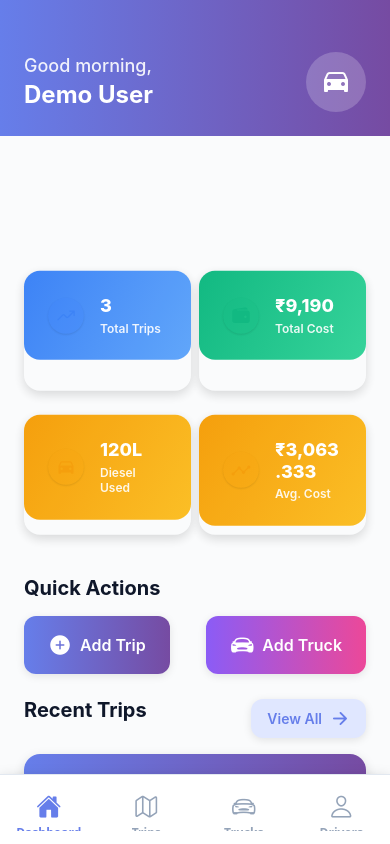
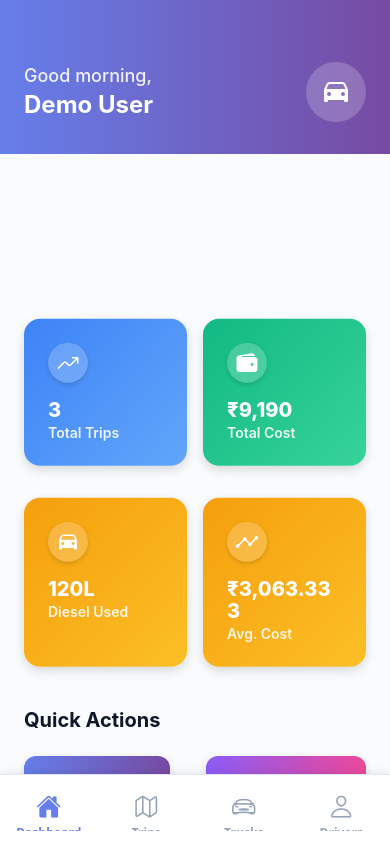
Before and after one commit to 0Anish0/TruckData, a React Native app: screen /DashboardMain in a window 390 px wide. Built offline with nearby package versions, Linux system fonts and the light colour scheme.

Commit message:
Refactor EnhancedDashboardScreen styles for improved layout and consistency. Update stat card dimensions, icon styles, and padding values to enhance UI clarity. Adjust header and quick actions styling to align with the global theme, ensuring a cohesive design across the application.

```diff
--- a/src/screens/EnhancedDashboardScreen.tsx
+++ b/src/screens/EnhancedDashboardScreen.tsx
@@ -131,8 +131,8 @@ const EnhancedDashboardScreen: React.FC<EnhancedDashboardScreenProps> = ({ navig
         style={styles.statCardGradient}
       >
         <View style={styles.statCardContent}>
-          <View style={[styles.statIcon, { backgroundColor: color + '30' }]}>
-            <Ionicons name={icon} size={20} color={color} />
+          <View style={styles.statIconContainer}>
+            <Ionicons name={icon} size={24} color={COLORS.textInverse} />
           </View>
           <View style={styles.statTextContainer}>
             <Text style={styles.statValue}>{value}</Text>
@@ -319,11 +319,12 @@ const styles = StyleSheet.create({
   },
   scrollView: {
     flex: 1,
-    marginTop: 120, // Add margin to account for sticky header height
+    marginTop: 140, // Add margin to account for sticky header height
   },
   scrollContent: {
     flexGrow: 1,
     paddingBottom: SIZES.spacingXl,
+    paddingTop: SIZES.spacingSm,
   },
   loadingContainer: {
     flex: 1,
@@ -337,8 +338,8 @@ const styles = StyleSheet.create({
   },
   header: {
     paddingHorizontal: SIZES.spacingLg,
-    paddingTop: SIZES.spacingXl + 20, // Add extra padding for status bar/notch
-    paddingBottom: SIZES.spacingLg,
+    paddingTop: SIZES.spacingXl + 30, // Add extra padding for status bar/notch
+    paddingBottom: SIZES.spacingXl,
     position: 'absolute',
     top: 0,
     left: 0,
@@ -380,83 +381,86 @@ const styles = StyleSheet.create({
     marginTop: SIZES.spacingLg,
     marginBottom: SIZES.spacingXl,
     justifyContent: 'space-between',
-    gap: SIZES.spacingSm,
+    gap: SIZES.spacingMd,
   },
   statCard: {
-    width: (width - SIZES.spacingLg * 2 - SIZES.spacingSm) / 2,
+    width: (width - SIZES.spacingLg * 2 - SIZES.spacingMd) / 2,
     marginBottom: SIZES.spacingMd,
     borderRadius: SIZES.radiusLg,
     ...SIZES.shadowMedium,
-    minHeight: 120,
+    minHeight: 130,
   },
   statCardGradient: {
     padding: SIZES.spacingLg,
     borderRadius: SIZES.radiusLg,
+    flex: 1,
   },
   statCardContent: {
-    flexDirection: 'row',
-    alignItems: 'center',
+    flexDirection: 'column',
+    alignItems: 'flex-start',
     flex: 1,
+    justifyContent: 'space-between',
   },
-  statIcon: {
-    width: 36,
-    height: 36,
-    borderRadius: 18,
+  statIconContainer: {
+    width: 40,
+    height: 40,
+    borderRadius: 20,
+    backgroundColor: COLORS.glassLight,
     alignItems: 'center',
     justifyContent: 'center',
-    marginRight: SIZES.spacingMd,
+    marginBottom: SIZES.spacingMd,
     shadowColor: '#000',
-    shadowOffset: { width: 0, height: 1 },
-    shadowOpacity: 0.1,
-    shadowRadius: 2,
-    elevation: 2,
+    shadowOffset: { width: 0, height: 2 },
+    shadowOpacity: 0.15,
+    shadowRadius: 4,
+    elevation: 3,
   },
   statTextContainer: {
     flex: 1,
-    minWidth: 0, // Allow text to wrap properly
+    width: '100%',
   },
   statValue: {
-    fontSize: SIZES.fontSizeLg,
-    fontWeight: '800',
+    fontSize: SIZES.fontSizeXl,
+    fontWeight: '800' as const,
     color: COLORS.textInverse,
     marginBottom: SIZES.spacingXs,
-    lineHeight: SIZES.fontSizeLg * 1.2,
+    lineHeight: SIZES.fontSizeXl * 1.1,
   },
   statTitle: {
-    fontSize: SIZES.fontSizeXs,
+    fontSize: SIZES.fontSizeSm,
     color: COLORS.textInverse,
     opacity: 0.9,
-    fontWeight: '600',
-    lineHeight: SIZES.fontSizeXs * 1.3,
+    fontWeight: '600' as const,
+    lineHeight: SIZES.fontSizeSm * 1.2,
   },
   quickActionsContainer: {
     paddingHorizontal: SIZES.spacingLg,
-    marginBottom: SIZES.spacingLg,
+    marginBottom: SIZES.spacingXl,
   },
   sectionTitle: {
     fontSize: SIZES.fontSizeXl,
-    fontWeight: '700',
+    fontWeight: '700' as const,
     color: COLORS.textPrimary,
-    marginBottom: SIZES.spacingMd,
+    marginBottom: SIZES.spacingLg,
   },
   quickActions: {
     flexDirection: 'row',
     justifyContent: 'space-between',
-    gap: SIZES.spacingMd,
+    gap: SIZES.spacingLg,
   },
   quickActionButton: {
     flex: 1,
-    minHeight: 48,
+    minHeight: 56,
   },
   recentTripsContainer: {
-    marginBottom: SIZES.spacingLg,
+    marginBottom: SIZES.spacingXl,
   },
   sectionHeader: {
     flexDirection: 'row',
     justifyContent: 'space-between',
     alignItems: 'center',
     paddingHorizontal: SIZES.spacingLg,
-    marginBottom: SIZES.spacingMd,
+    marginBottom: SIZES.spacingLg,
   },
   fleetContainer: {
     paddingHorizontal: SIZES.spacingLg,
```
